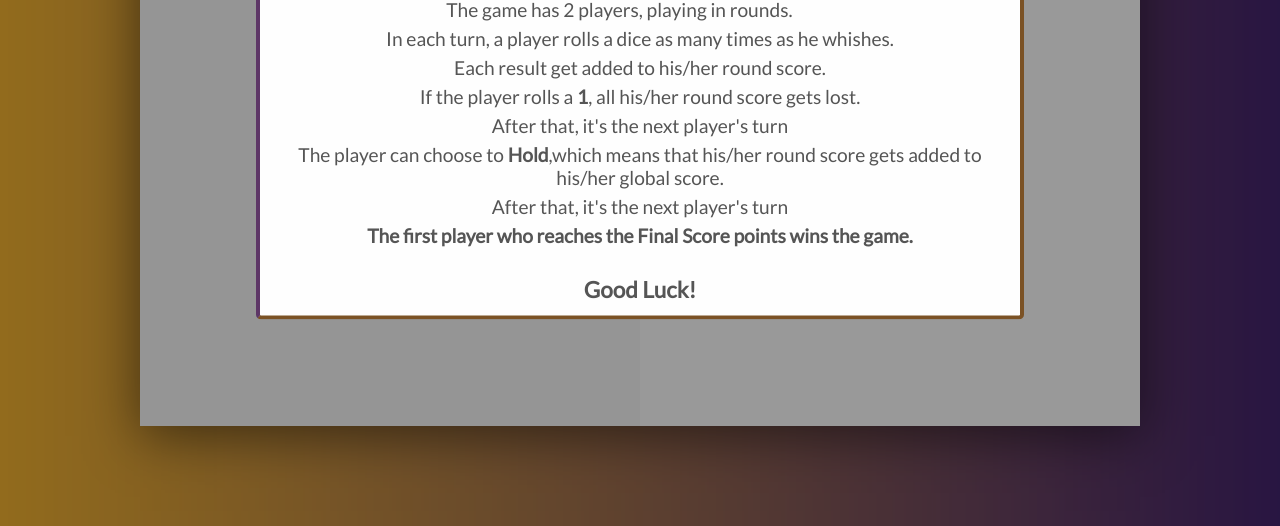
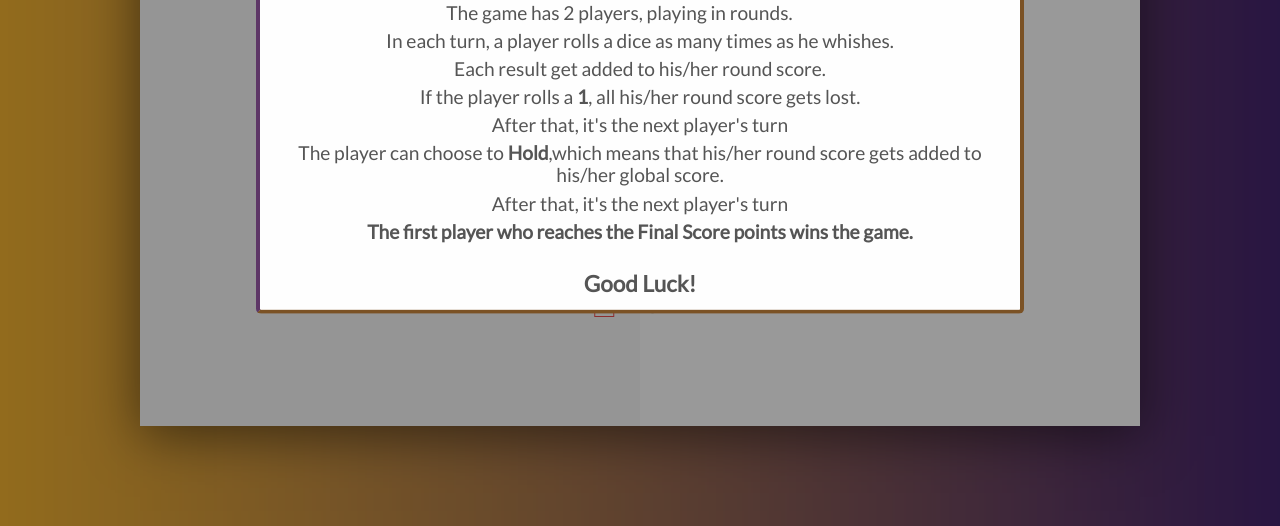
Before and after one commit to gunayanil/skunk-game, a plain HTML site: page index.html in a window 1280 px wide. Shown: the part 274-800 px from the top of the page. Drawn offline with nearby package versions, Linux system fonts and the light colour scheme.

Commit message:
added normalize.css

```diff
--- a/index.html
+++ b/index.html
@@ -2,8 +2,11 @@
 <html lang="en">
 <head>
     <meta charset="UTF-8">
+    <!-- For Mixed Content Issues-->
+    <meta http-equiv="Content-Security-Policy" content="upgrade-insecure-requests">
     <link href="https://fonts.googleapis.com/css?family=Lato:100,300,400,600" rel="stylesheet">
     <link href="http://code.ionicframework.com/ionicons/2.0.1/css/ionicons.min.css" rel="stylesheet">
+    <link rel="stylesheet" href="css/normalize.css">
     <link rel="stylesheet" href="css/style.css">
 
     <title>Dice Game</title>
```
